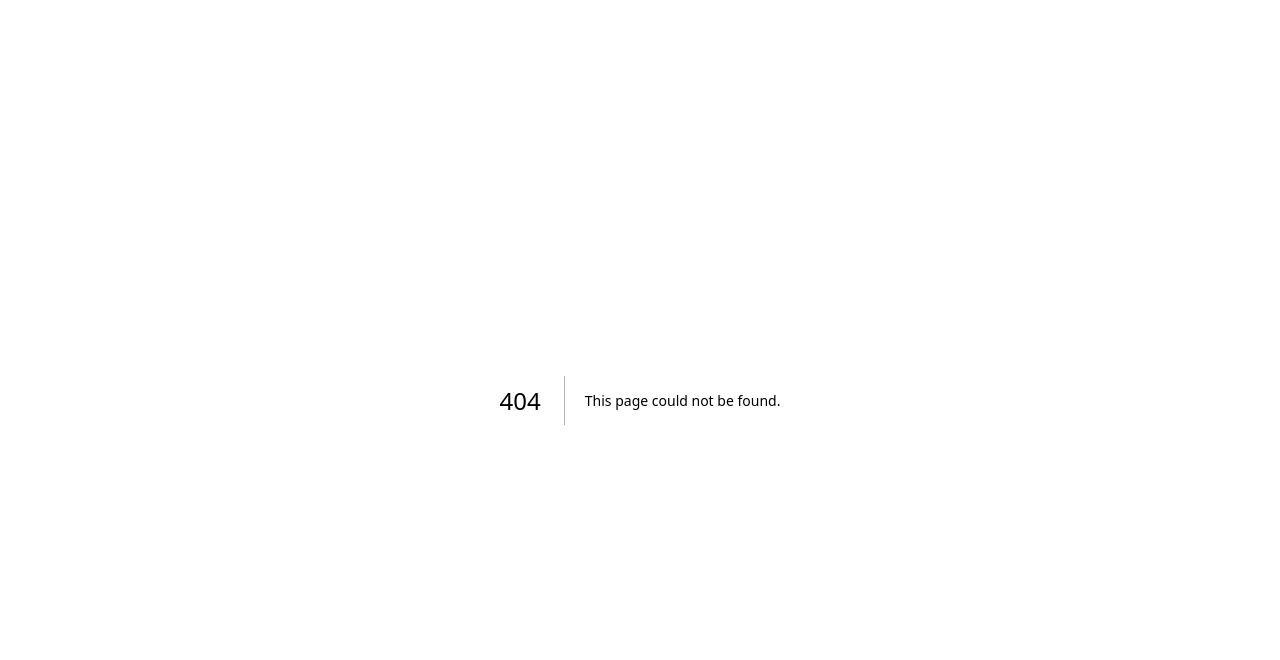
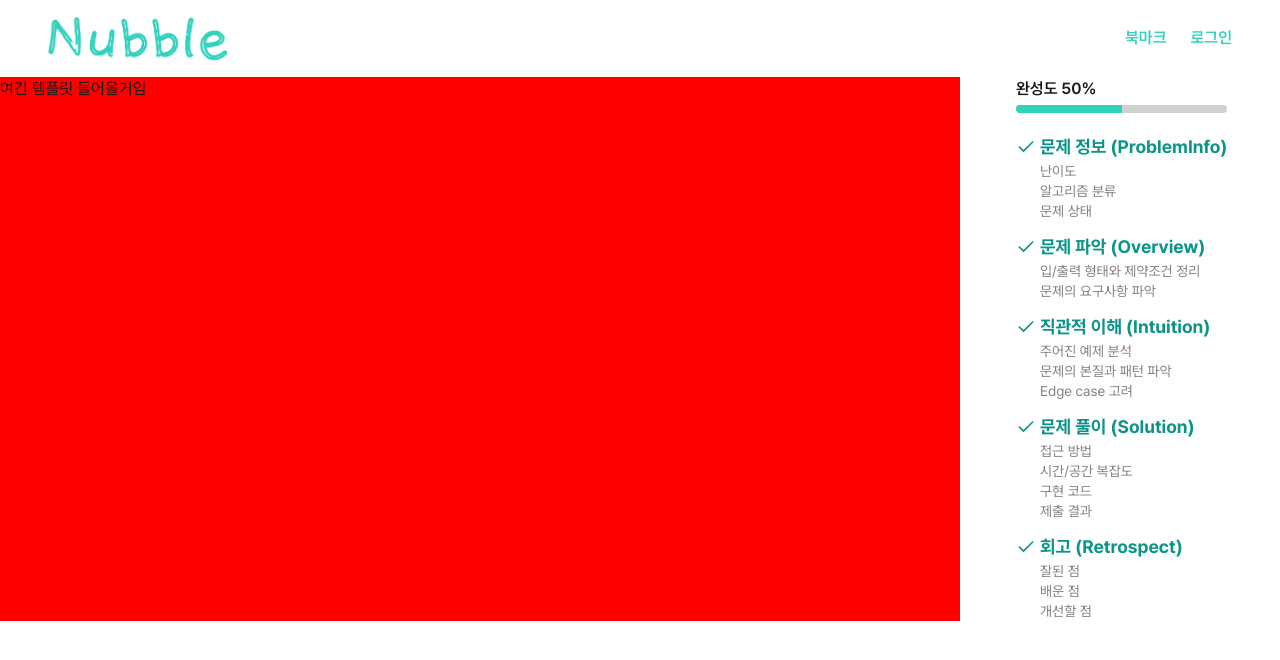
Before and after one commit to Nubblee/NubbleV2-FE, a Next.js app: page /writeTemplate in a window 1280 px wide. Before the commit this address had no page. Shown: the top 660 px of the page. Built offline with nearby package versions, Linux system fonts and the light colour scheme.

Commit message:
feat: templateList 컴포넌트 구현 (#38)

```diff
--- a/app/(default)/_component/ProgressBar.tsx
+++ b/app/(default)/_component/ProgressBar.tsx
@@ -11,11 +11,11 @@ const getProcessColor = (progress: number) => {
 
 const ProgressBar = ({ label, progress }: ProgressBarProps) => {
   return (
-    <>
+    <div className="flex flex-col gap-1">
       <span className="text-base font-semibold">
         {label} {progress}%
       </span>
-      <div className="w-full h-3 bg-gray-light rounded-full overflow-hidden">
+      <div className="w-full h-2 bg-gray-light rounded-full overflow-hidden">
         <div
           className={`h-full ${getProcessColor(
             progress
@@ -23,7 +23,7 @@ const ProgressBar = ({ label, progress }: ProgressBarProps) => {
           style={{ width: `${progress}%` }}
         />
       </div>
-    </>
+    </div>
   );
 };
 
--- /dev/null
+++ b/app/(default)/writeTemplate/_component/TemplateList.tsx
@@ -0,0 +1,75 @@
+// type Section = {
+//   properties: { title: string };
+//   children?: Section[];
+// };
+
+import { Check } from "lucide-react";
+
+const templateStructure = {
+  ProblemInfo: {
+    title: "문제 정보",
+    description: [
+      "난이도 - 문제의 대략적인 난이도를 적어주세요. (ex.⭐️, 레벨 등)",
+      "알고리즘 분류 - 이 문제가 어떤 알고리즘과 관련 있는지 작성해주세요.",
+      "문제 상태 - 문제를 처음 접했는지, 이미 푼 문제인지 등 상태를 적어주세요.",
+    ],
+  },
+  Overview: {
+    title: "문제 파악",
+    description: [
+      "입/출력 형태와 제약조건 정리 - 문제의 입출력 형식과 제한 조건을 정리해주세요.",
+      "문제의 요구사항 파악 - 문제에서 진짜로 묻고 있는 게 뭔지 요약해주세요.",
+    ],
+  },
+  Intuition: {
+    title: "직관적 이해",
+    description: [
+      "주어진 예제 분석 - 주어진 테스트 케이스를 직접 분석해보세요.",
+      "문제의 본질과 패턴 파악 - 문제에서 숨겨진 패턴이나 규칙이 있는지 생각해보세요.",
+      "Edge case 고려 - 특별하거나 극단적인 입력에 대해서도 생각해보세요.",
+    ],
+  },
+  Solution: {
+    title: "문제 풀이",
+    description: [
+      "접근 방법 - 문제를 해결하기 위해 어떤 방식으로 접근했는지 설명해주세요.",
+      "시간/공간 복잡도 - 사용한 알고리즘의 시간/공간 복잡도를 추정해보세요.",
+      "구현 코드 - 최종적으로 작성한 코드를 붙여주세요.",
+      "제출 결과 - 어떤 결과가 나왔는지 공유해주세요. (ex. 맞았습니다, 시간 초과 등)",
+    ],
+  },
+  Retrospect: {
+    title: "회고",
+    description: [
+      "잘된 점 - 문제 해결 과정에서 잘한 점을 돌아보세요.",
+      "배운 점 - 이 문제를 통해 새롭게 배운 개념이나 팁을 정리해주세요.",
+      "개선할 점 - 다음에는 어떻게 하면 더 잘할 수 있을지 생각해보세요.",
+    ],
+  },
+};
+
+const TemplateList = () => {
+  return (
+    <div className="flex flex-col gap-3">
+      {Object.entries(templateStructure).map(
+        ([key, { title, description }]) => (
+          <div key={key}>
+            <div className="flex gap-1 items-center text-green-dark">
+              <Check size={20} />
+              <span className="text-lg font-bold">{`${title} (${key})`}</span>
+            </div>
+            <ul className="pl-6">
+              {description.map((item, idx) => (
+                <li className="text-gray-dark text-sm" key={idx}>
+                  {item.split("-")?.[0]}
+                </li>
+              ))}
+            </ul>
+          </div>
+        )
+      )}
+    </div>
+  );
+};
+
+export default TemplateList;
--- /dev/null
+++ b/app/(default)/writeTemplate/_component/TemplateSection.tsx
@@ -0,0 +1,5 @@
+const TemplateSection = () => {
+  return <div className="w-3/4 bg-red">여긴 템플릿 들어올거임</div>;
+};
+
+export default TemplateSection;
--- /dev/null
+++ b/app/(default)/writeTemplate/_component/TemplateSidebar.tsx
@@ -0,0 +1,14 @@
+import React from "react";
+import TemplateList from "./TemplateList";
+import ProgressBar from "../../_component/ProgressBar";
+
+const TemplateSidebar = () => {
+  return (
+    <div className="flex flex-col gap-5 px-4">
+      <ProgressBar label="완성도" progress={50} />
+      <TemplateList />
+    </div>
+  );
+};
+
+export default TemplateSidebar;
--- /dev/null
+++ b/app/(default)/writeTemplate/page.tsx
@@ -0,0 +1,14 @@
+import React from "react";
+import TemplateSidebar from "./_component/TemplateSidebar";
+import TemplateSection from "./_component/TemplateSection";
+
+const Page = () => {
+  return (
+    <div className="flex gap-10">
+      <TemplateSection />
+      <TemplateSidebar />
+    </div>
+  );
+};
+
+export default Page;
```
